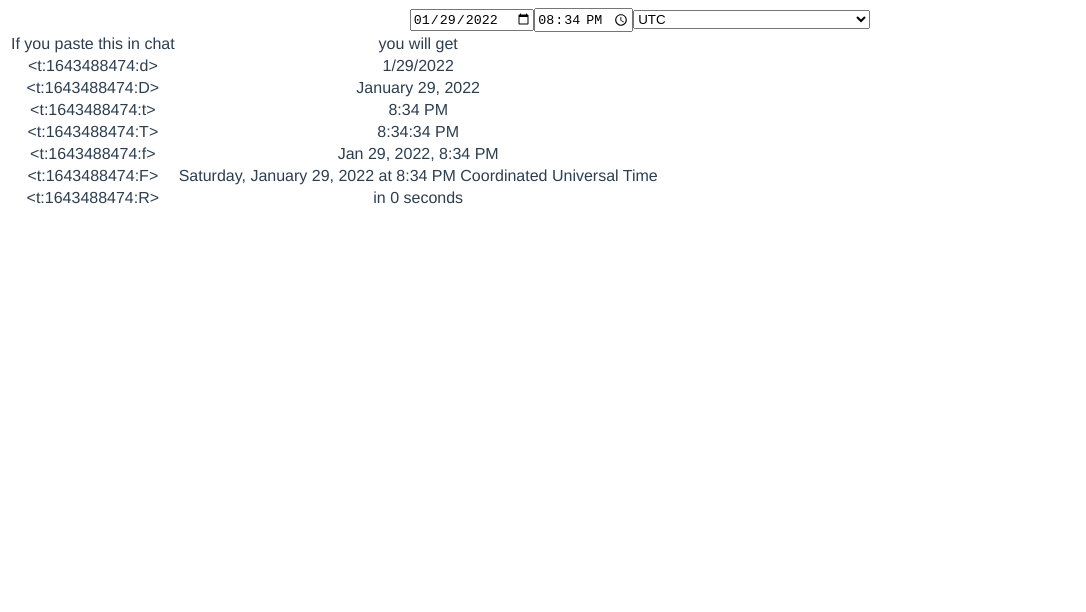
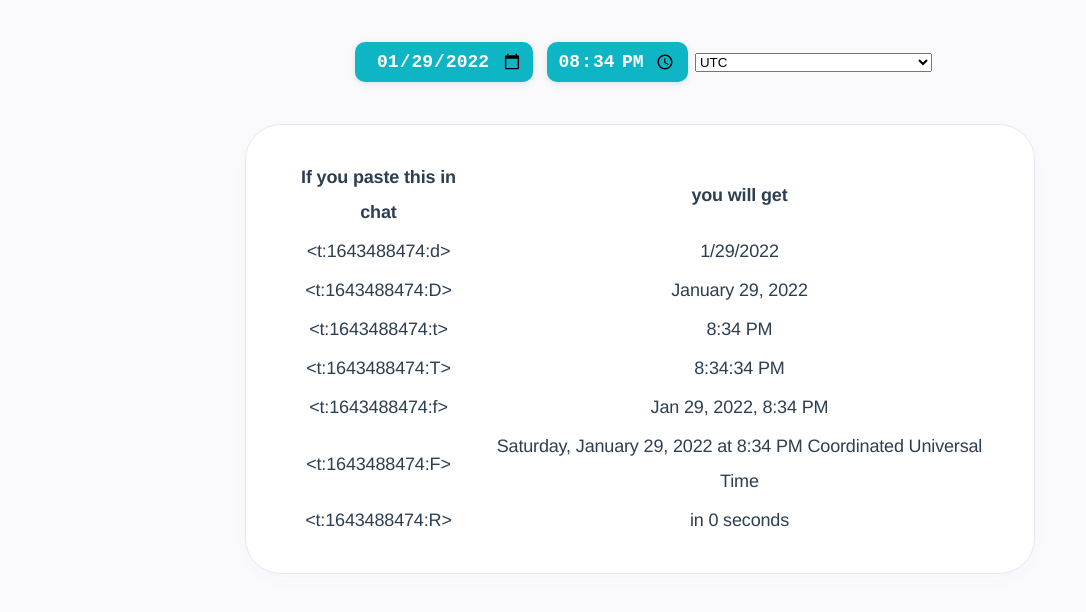
Before and after one commit to Darkade/discord-timestamper, a Vue app: page / in a window 1280 px wide. Shown: the top 612 px of the page, without its empty margins (0-1086 px from the left). Built offline with nearby package versions, Linux system fonts and the light colour scheme.

Commit message:
Added css

```diff
--- a/src/App.vue
+++ b/src/App.vue
@@ -79,6 +79,24 @@ export default defineComponent({
 </script>
 
 <style>
+body {
+    margin: 0;
+    min-height: 100%;
+    background-color: #fff;
+    font-family: 'Plus Jakarta Display',sans-serif;
+    color: #62668a;
+    font-size: 16px;
+    line-height: 1.688em;
+    background-color: #fafafc;
+    letter-spacing: -.01em;
+}
+
+* {
+    -webkit-box-sizing: border-box;
+    -moz-box-sizing: border-box;
+    box-sizing: border-box;
+}
+
 #app {
   font-family: Avenir, Helvetica, Arial, sans-serif;
   -webkit-font-smoothing: antialiased;
@@ -86,4 +104,81 @@ export default defineComponent({
   text-align: center;
   color: #2c3e50;
 }
+
+form {
+    max-width: 790px;
+    margin-right: auto;
+    margin-left: auto;
+    padding: 32px;
+}
+
+table {
+    max-width: 790px;
+    margin-right: auto;
+    margin-left: auto;
+    padding: 32px;
+    border: .5px solid #e7e8f1;
+    border-radius: 36px;
+    background-color: #fff;
+    box-shadow: 0 0 6px 0 rgb(78 42 222 / 2%), 0 6px 18px 0 rgb(78 42 222 / 2%);
+    transform: translate3d(0px, 0px, 0px) scale3d(1, 1, 1) rotateX(
+0deg
+) rotateY(
+0deg
+) rotateZ(
+0deg
+) skew(
+0deg
+,
+0deg
+);
+    opacity: 1;
+    transform-style: preserve-3d;
+    -webkit-transition: box-shadow 350ms,border-color 350ms,-webkit-transform 350ms;
+    transition: box-shadow 350ms,border-color 350ms,transform 350ms,-webkit-transform 350ms;
+    font-size: 18px;
+    line-height: 35px;
+}
+
+table:hover {
+    border-color: #7DC9D6;
+    box-shadow: 0 0 15px 0 rgb(78 42 222 / 2%), 0 15px 20px 0 rgb(78 42 222 / 2%);
+    -ms-transform: translate(0,-5px);
+}
+
+input {
+    padding: 10px;
+    height: 40px;
+    margin: 10px 7px;
+    font-size: 18px;
+    line-height: 26px;
+    border-radius: 10px;
+    background-color: #0EB5C4;
+    color: white;
+    border: none;
+    font-weight: 600;
+    text-align: center;
+    box-shadow: 0 2px 6px 0 rgb(72 117 125 / 16%);
+}
+
+input:hover {
+    box-shadow: 0 8px 20px 0 rgb(125 201 214 / 30%);
+    -webkit-transform: translate(0,-2px);
+    -ms-transform: translate(0,-2px);
+    transform: translate(0,-2px);
+    color: #fff;
+    -webkit-transition: box-shadow 350ms,-webkit-transform 350ms;
+    transition: transform 350ms,box-shadow 350ms,-webkit-transform 350ms;
+}
+
+html {
+    font-family: sans-serif;
+    -ms-text-size-adjust: 100%;
+    -webkit-text-size-adjust: 100%;
+    height: 100%;
+}
+
+table thead td {
+    font-weight: bold;
+}
 </style>
```
